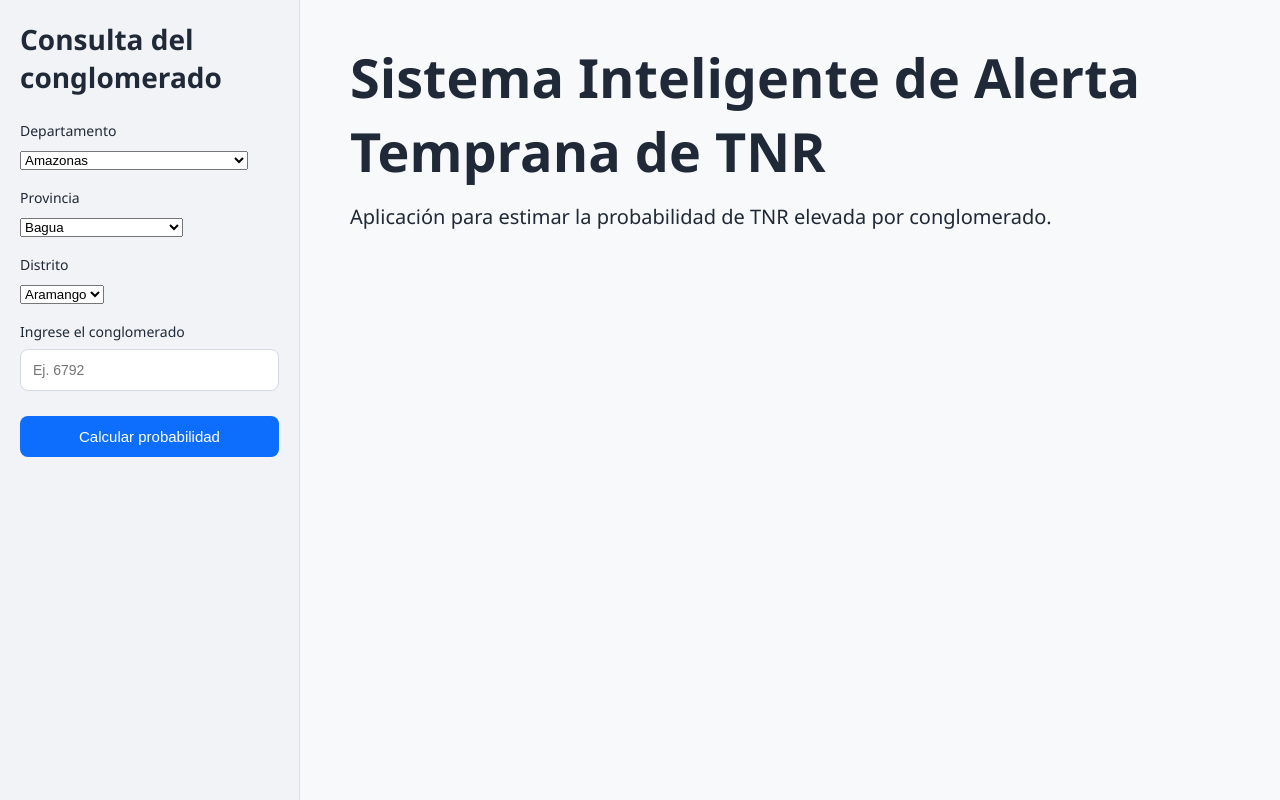
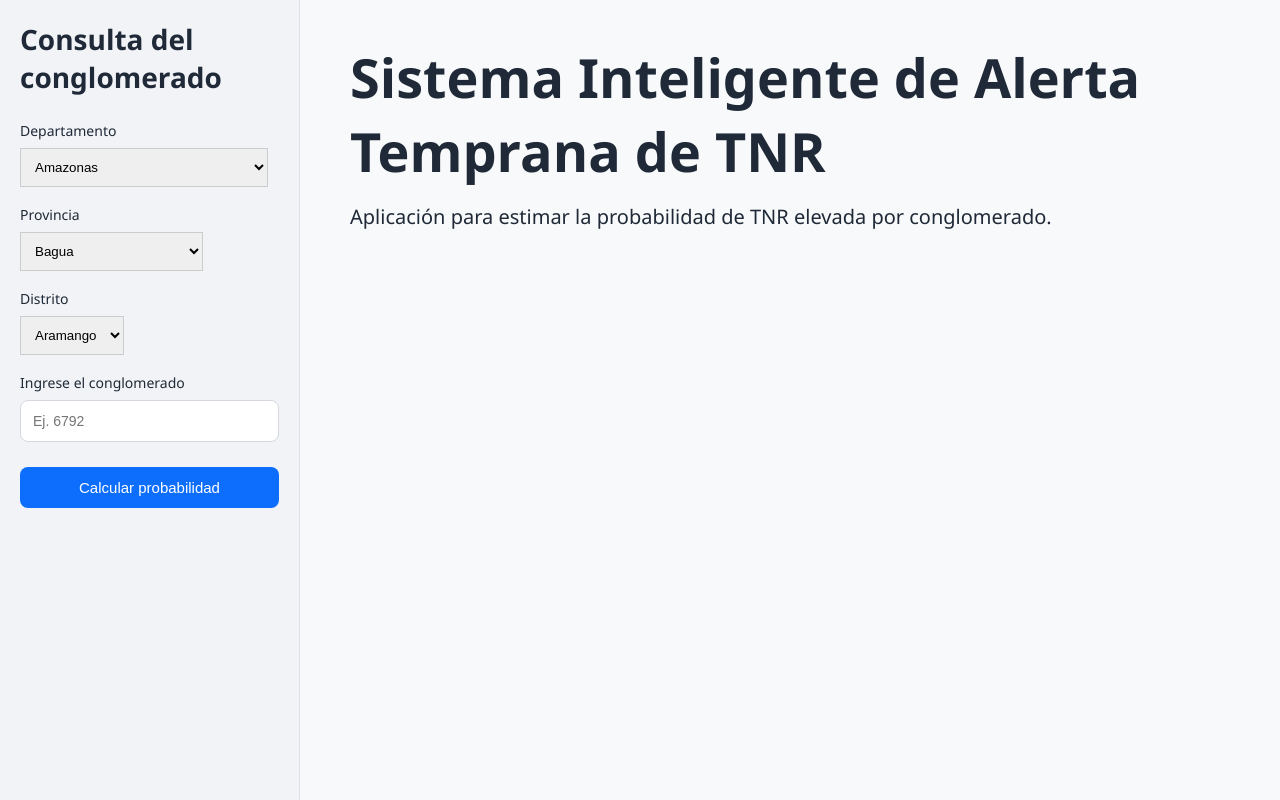
Before and after one commit to mariosc1086/web_API_TNR, a FastAPI app: page / in a window 1280 px wide. Run offline with FastAPI, Linux system fonts and the light colour scheme; parts of the project's set-up code (start-up, migrations or seed data) failed here and were passed over.

Commit message:
Add files via upload

```diff
--- a/static/style.css
+++ b/static/style.css
@@ -206,3 +206,18 @@ table td{
     color:#dc2626;
     font-weight:700;
 }
+
+#departamento {
+    border: 1px solid #ccc;
+    padding: 10px;
+}
+
+#provincia {
+    border: 1px solid #ccc;
+    padding: 10px;
+}
+
+#distrito {
+    border: 1px solid #ccc;
+    padding: 10px;
+}
```
